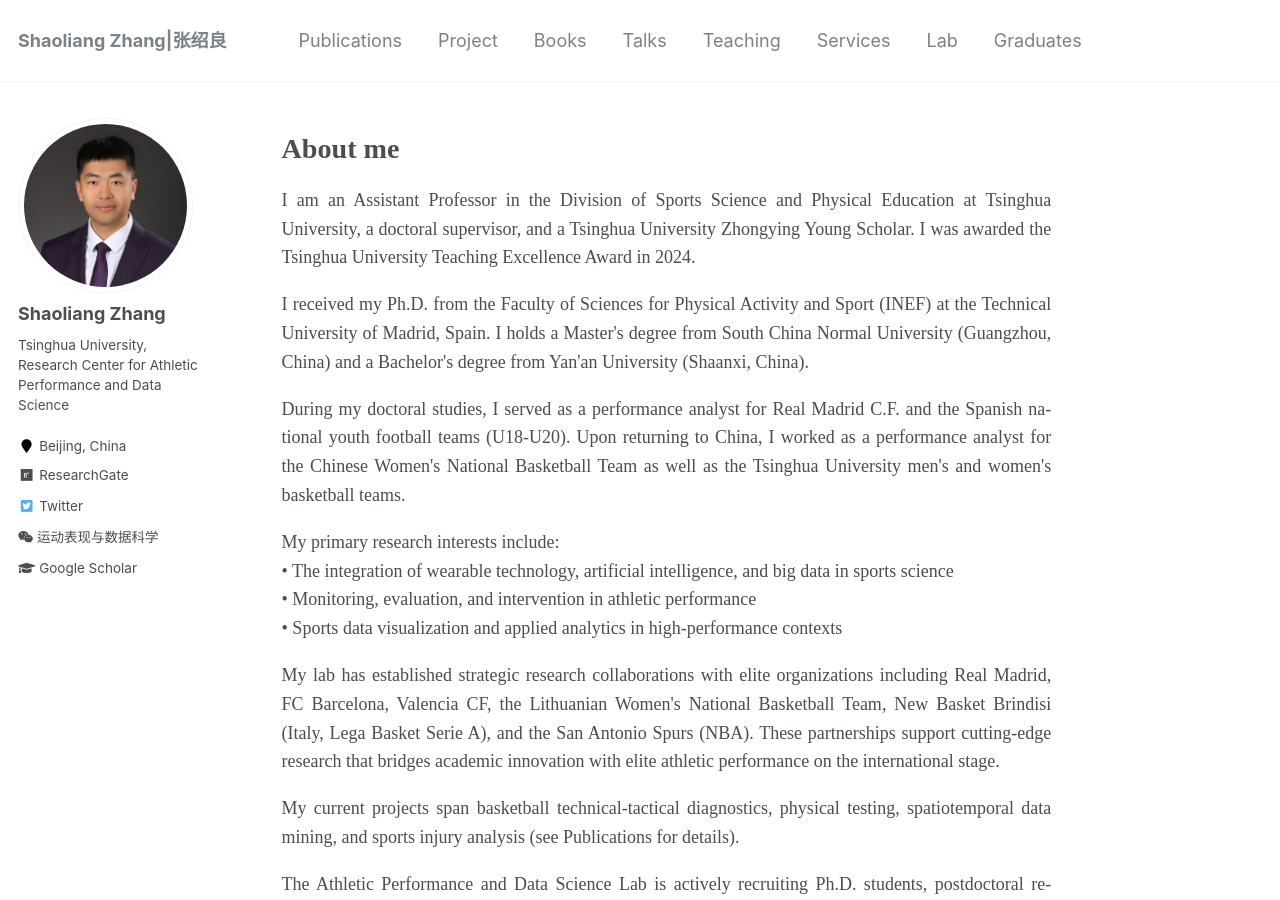
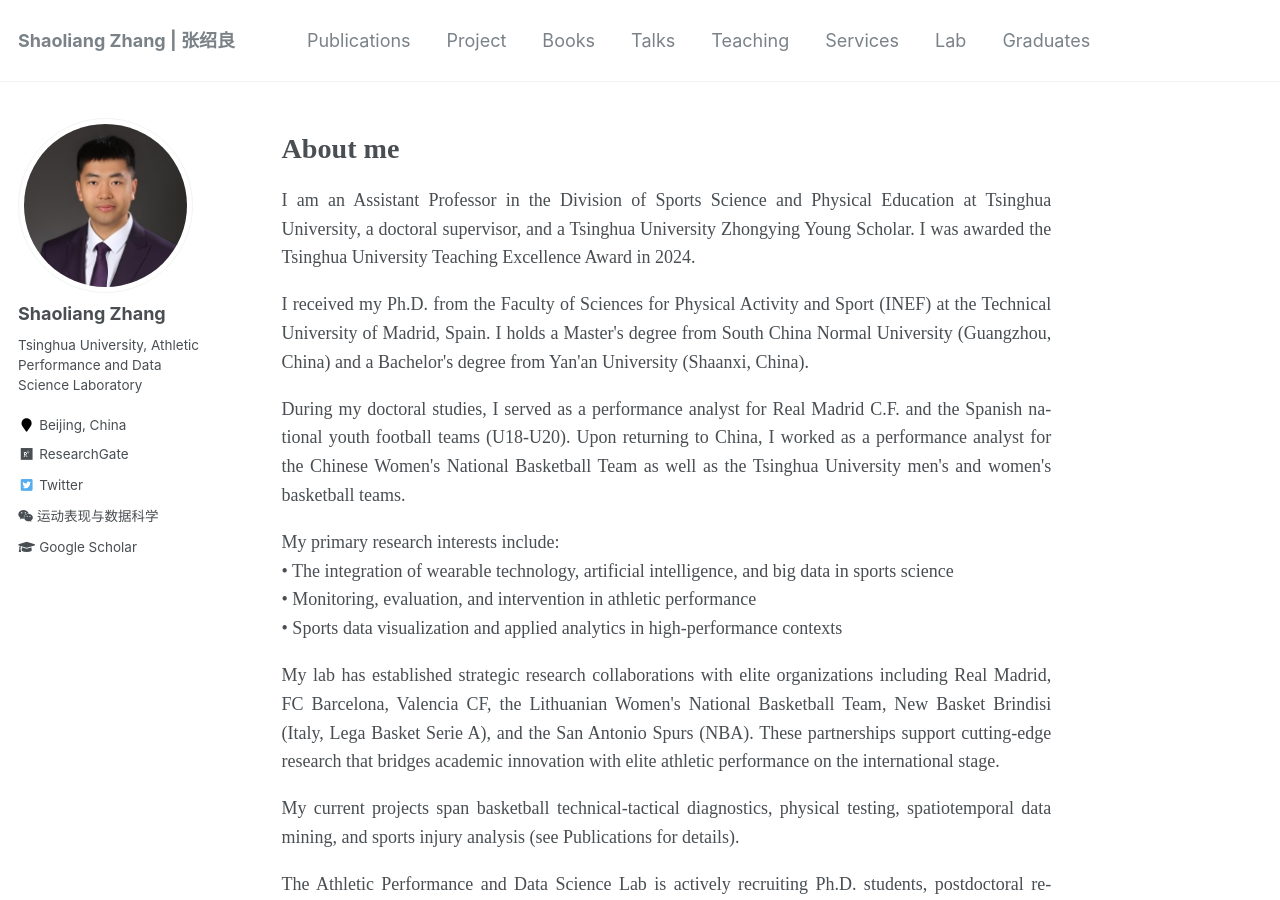
Before and after one commit to sportssuper/ZSL, a Jekyll site: the page built from _pages/about.md, in a window 1280 px wide and 900 px high. Built offline with Jekyll 4.4.1, drawn with Linux system fonts in a browser that asks for light colours; a script that is not in the unit is left out.

Commit message:
Update _config.yml

```diff
--- a/_config.yml
+++ b/_config.yml
@@ -7,7 +7,7 @@
 
 # Site Settings
 locale                   : "en-US"
-title                    : "Shaoliang Zhang|张绍良"
+title                    : "Shaoliang Zhang | 张绍良"
 title_separator          : "-"
 name                     : &name "Shaoliang Zhang"
 description              : &description "Tsinghua University, Research Center for Athletic Performance and Data Science"
@@ -82,7 +82,7 @@ analytics:
 author:
   name             : "Shaoliang Zhang"
   avatar           : "photo2.jpg"
-  bio              : "Tsinghua University, Research Center for Athletic Performance and Data Science"
+  bio              : "Tsinghua University, Athletic Performance and Data Science Laboratory"
   location         : "Beijing, China"
   employer         :
   researchgate     : "https://www.researchgate.net/profile/Shaoliang-Zhang-5"
```
